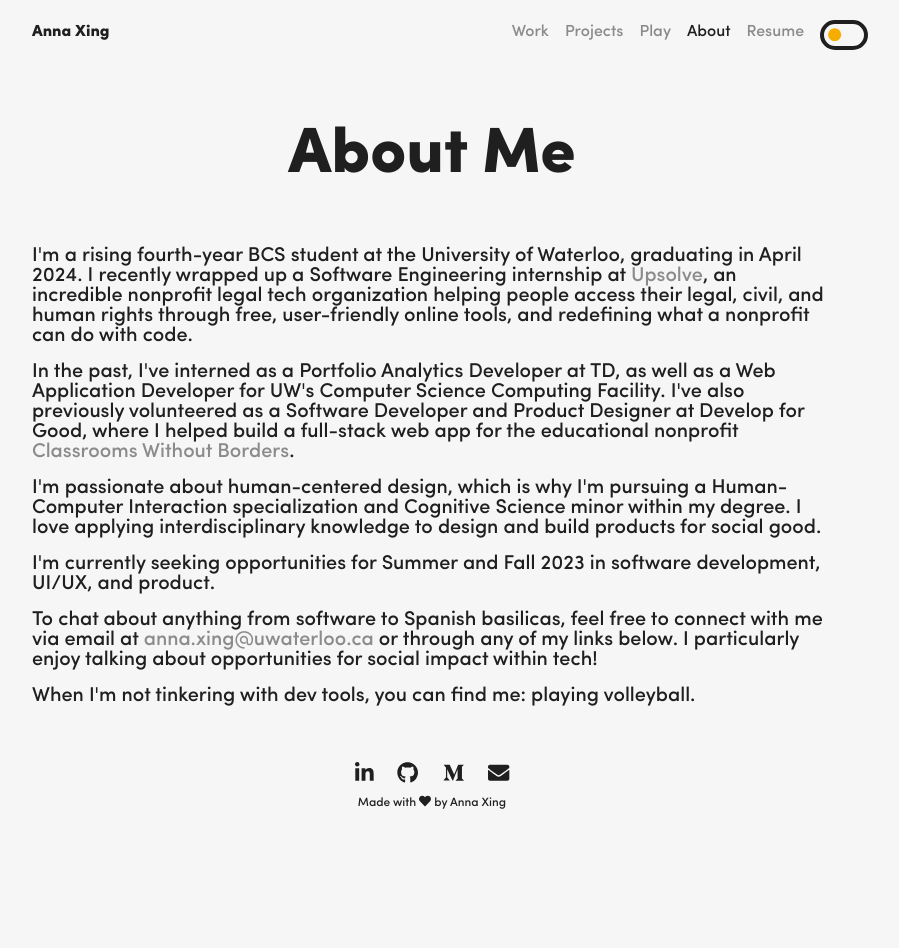
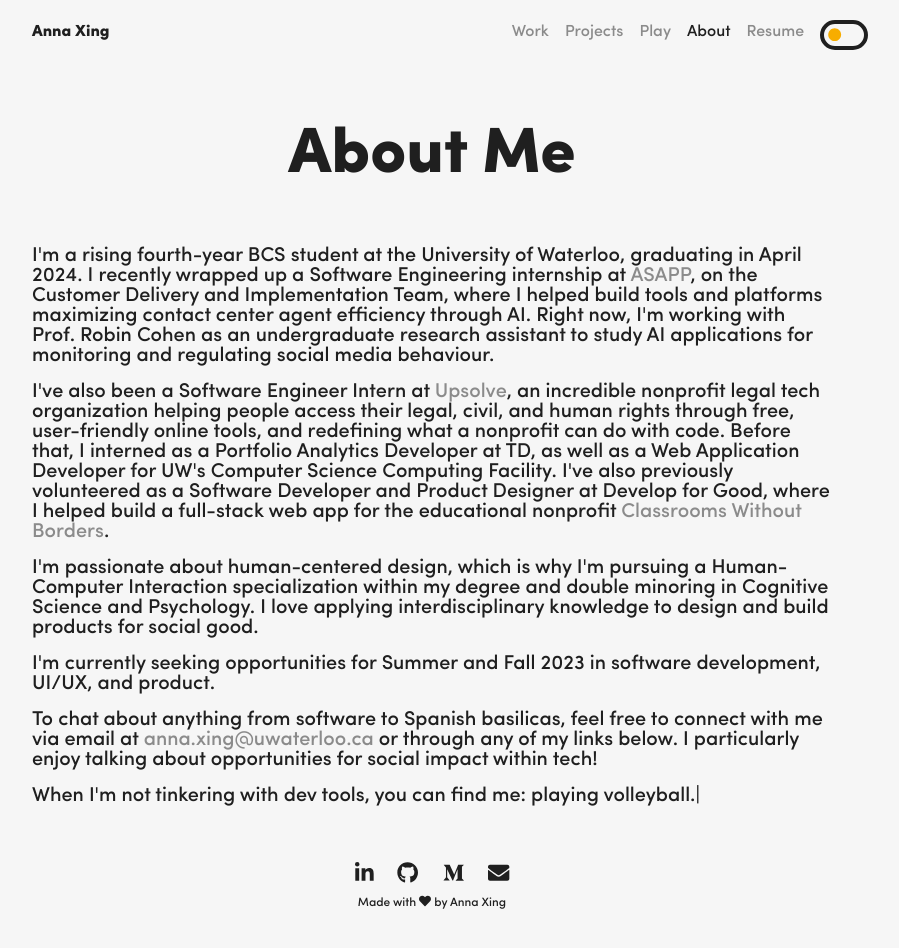
Before and after one commit to anna-xing/anna-xing.github.io, a React (Create React App) app: page /about in a window 1280 px wide. Shown: the top 948 px of the page, without its empty margins (208-1107 px from the left). Before the commit the page ends 861 px from the top, so only its background shows below. Built offline with nearby package versions, Linux system fonts and the light colour scheme.

Commit message:
update about pg for start of winter 2023

```diff
--- a/src/pages/AboutPage.js
+++ b/src/pages/AboutPage.js
@@ -24,12 +24,17 @@ export const AboutPage = ({ theme }) => {
         <BodyText>
           I'm a rising fourth-year BCS student at the University of Waterloo, graduating in April 2024.
           I recently wrapped up a Software Engineering internship at
+          <TextLink href="https://www.asapp.com/" target="_blank"> ASAPP</TextLink>,
+	  on the Customer Delivery and Implementation Team,
+	  where I helped build tools and platforms maximizing contact center agent efficiency through AI.
+	  Right now, I'm working with Prof. Robin Cohen as an undergraduate research assistant to study AI applications for monitoring and regulating social media behaviour.
+        </BodyText>
+        <BodyText>
+	  I've also been a Software Engineer Intern at
           <TextLink href="https://upsolve.org/" target="_blank"> Upsolve</TextLink>,
           an incredible nonprofit legal tech organization helping people access their legal, civil, and human rights through free, user-friendly online tools,
           and redefining what a nonprofit can do with code.
-        </BodyText>
-        <BodyText>
-          In the past, I've interned as a Portfolio Analytics Developer at TD, as well as
+          Before that, I interned as a Portfolio Analytics Developer at TD, as well as
           a Web Application Developer for UW's Computer Science Computing Facility.
           I've also previously volunteered as a Software Developer and Product Designer at Develop for Good,
           where I helped build a full-stack web app for the educational nonprofit
@@ -37,8 +42,8 @@ export const AboutPage = ({ theme }) => {
         </BodyText>
         <BodyText>
           I'm passionate about human-centered design, which is why I'm pursuing a Human-Computer
-          Interaction specialization and Cognitive Science minor within my degree. I love applying
-          interdisciplinary knowledge to design and build products for social good.
+          Interaction specialization within my degree and double minoring in Cognitive Science and Psychology.
+	  I love applying interdisciplinary knowledge to design and build products for social good.
         </BodyText>
         <BodyText>
           I'm currently seeking opportunities for Summer and Fall 2023 in software development, UI/UX, and product.
@@ -57,7 +62,7 @@ export const AboutPage = ({ theme }) => {
               ' rock climbing.', theme.transition.typical,
               ' playing volleyball.', theme.transition.typical,
               ' making art.', theme.transition.typical,
-              ' reading pretentious fiction.', theme.transition.typical,
+              ' reading about sustainable cities.', theme.transition.typical,
               ' learning about architecture and design.', theme.transition.typical,
             ]}
             loop={Infinity}
```
